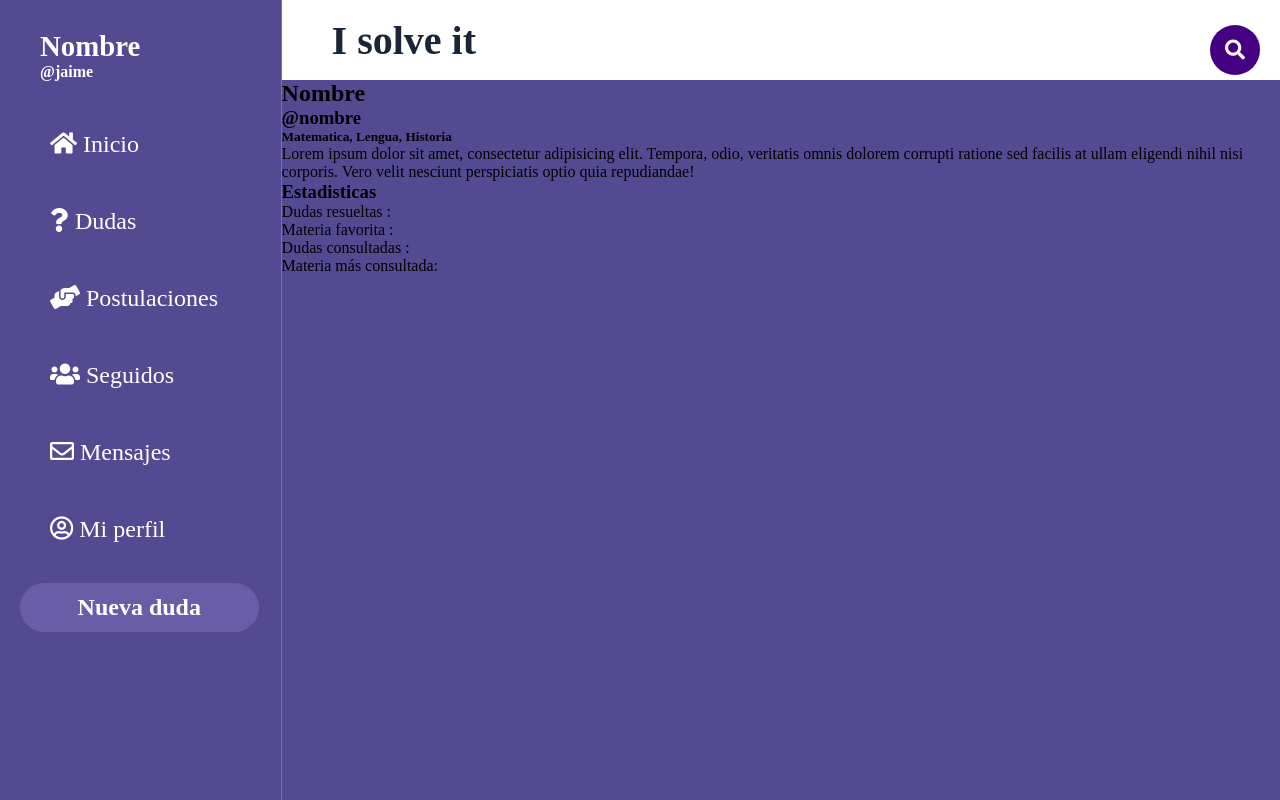
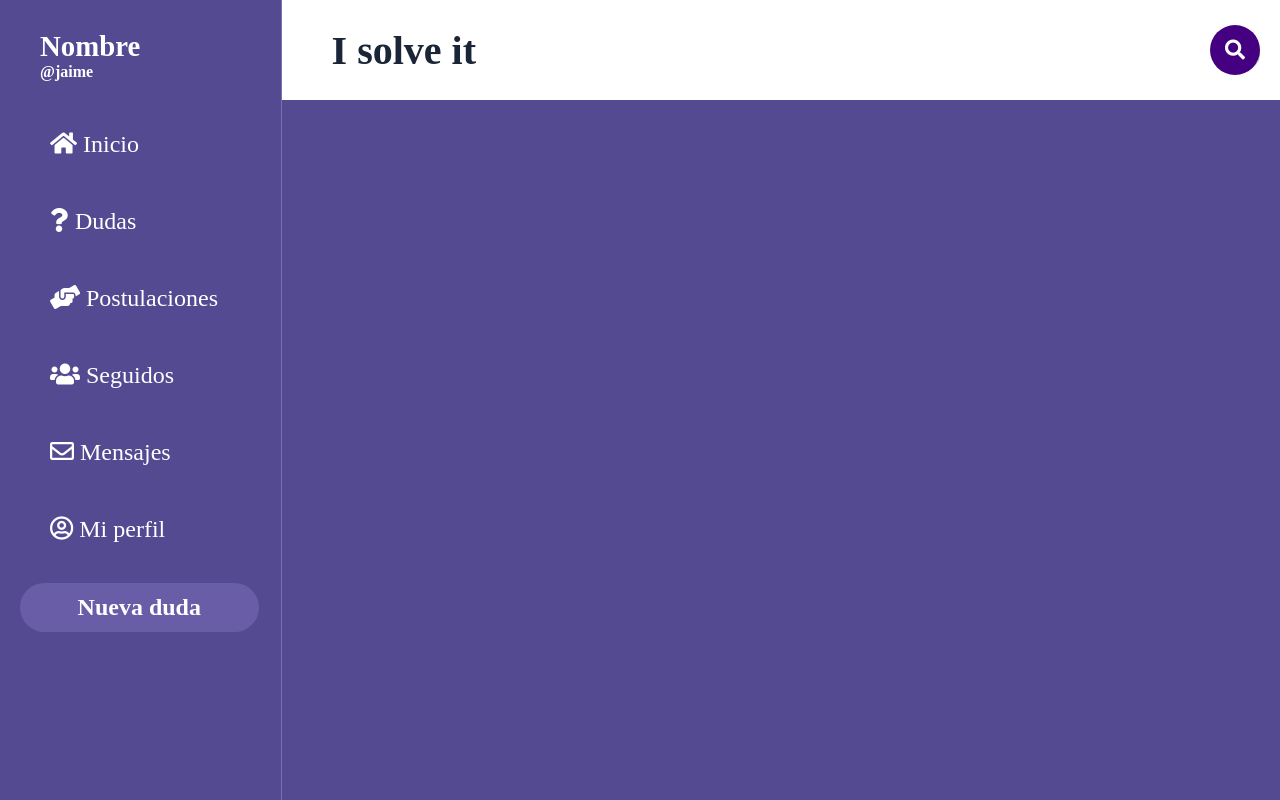
Before and after one commit to Nasher3296/ISolveIt, a PHP site: page /PaginasBalsamiq/perfil.html in a window 1280 px wide. Run offline with PHP 8.4, Linux system fonts and the light colour scheme; some libraries are stand-ins or nearby versions.

Commit message:
jdgtjdrjf

```diff
--- a/PaginasBalsamiq/perfil.css
+++ b/PaginasBalsamiq/perfil.css
@@ -55,9 +55,9 @@
     margin-left: 20%;
 }
 
-.tags{
+/* .tags{
 
-}
+} */
 
 .Taglist{
     list-style: none;
--- a/PaginasBalsamiq/perfil.html
+++ b/PaginasBalsamiq/perfil.html
@@ -8,7 +8,7 @@
     <link rel="stylesheet" href="https://use.fontawesome.com/releases/v5.6.3/css/all.css">
 </head>
 <body class="grid_container">
-    <header class="header">
+<header class="header">
         <h1 class="ISolveIt">I solve it</h1>
 
         <div class="buscador">
@@ -36,39 +36,10 @@
         </div>
         <a href=""><h2 class="h2">Nueva duda</h2></a>
     </aside>
-    </div>
     <div class="main">
-        <div class="perfil_info">
-            <h2>Nombre</h2>
-            <h3>@nombre</h3>
-            <div class="valoracion">
-                <!--Aca van las estrellas. Dejo esto para hacer un AFTER en css-->
-                <!--Opiniones de otros usuarios podrian aparecer aca tambien. "Describa al usuairo con una palabra"-->
-                <!--Despues de las estrellas habria que aclarar de entre cuantas reseñas, como en las apps de playstore-->
-            </div>
-            <div class="materias">
-                <h5>Matematica, Lengua, Historia</h5> <!-- Esto deberia aparecer tipo etiquetas-->
-            </div>
-            <!--Biografia-->
-            <p>Lorem ipsum dolor sit amet, consectetur adipisicing elit. Tempora, odio, veritatis omnis dolorem corrupti ratione sed facilis at ullam eligendi nihil nisi corporis. Vero velit nesciunt perspiciatis optio quia repudiandae!</p>
-            <!--Arriba a la derecha hay que agregar los 3 puntitos para reportar, compartir, etc-->
-        </div>
-        <div class="perfil_estadisticas">
-            <h3>Estadisticas</h3>
-            <ul type="none">
-                <li>Dudas resueltas : </li>
-                <li>Materia favorita : </li>
-                <li>Dudas consultadas : </li>
-                <li>Materia más consultada: </li>
-            </ul>
-        </div>
-        <div class="perfil_publicaciones">
-            <div class="navegacion"> <!--Aca elegimos si ver sus solicitudes, reseñas o sus aportes, similar a cuando entramos en tw a ver mg, twits, etc-->
-            </div>
-            <div class="publicaciones">
-                <!--Aca irian las publicaciones de las cuales ya tendriamos hecha la plantilla en la clase "publicacion_preview". La plantilla esta en inicio.html-->
-            </div>
-        </div>
-    </div>
+
+     </div>
+
+
 </body>
 </html>
--- a/PaginasBalsamiq/style2.css
+++ b/PaginasBalsamiq/style2.css
@@ -22,8 +22,8 @@ body{
     display: grid;
 
     grid-template:
-        "sidebar     header" 10vh
-        "sidebar    main"   90vh/
+        "sidebar     header" 100px
+        "sidebar    main"   auto/
         22%         auto;
 }
 
```
